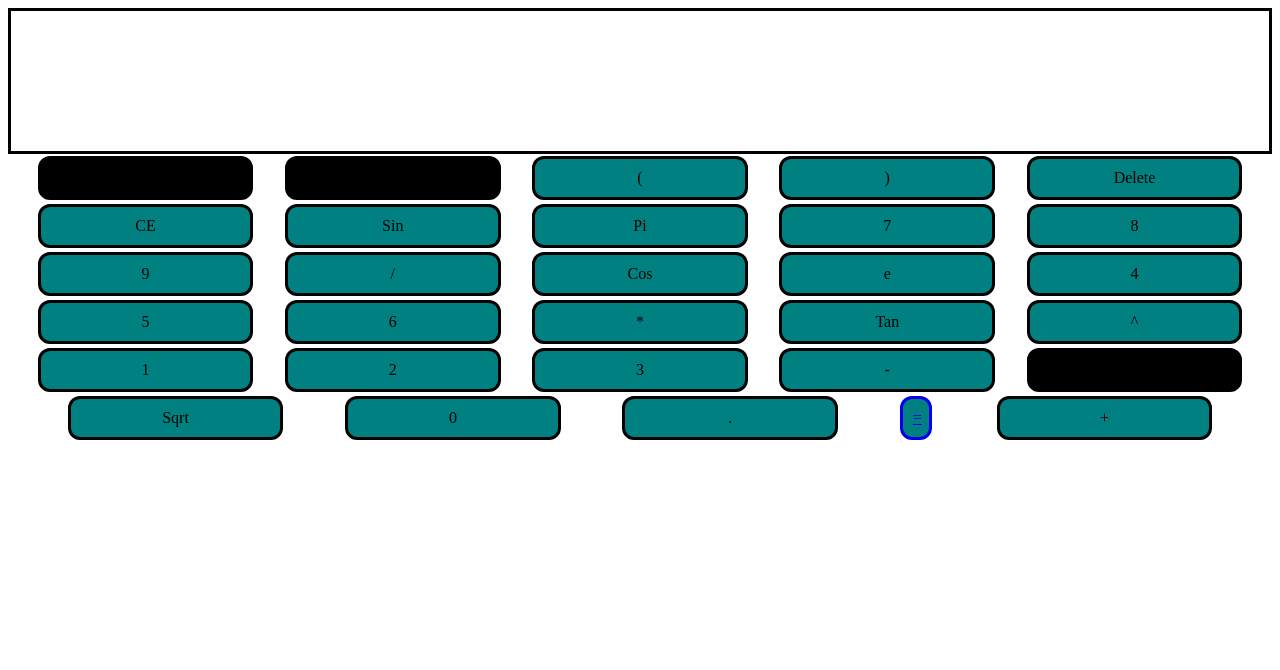
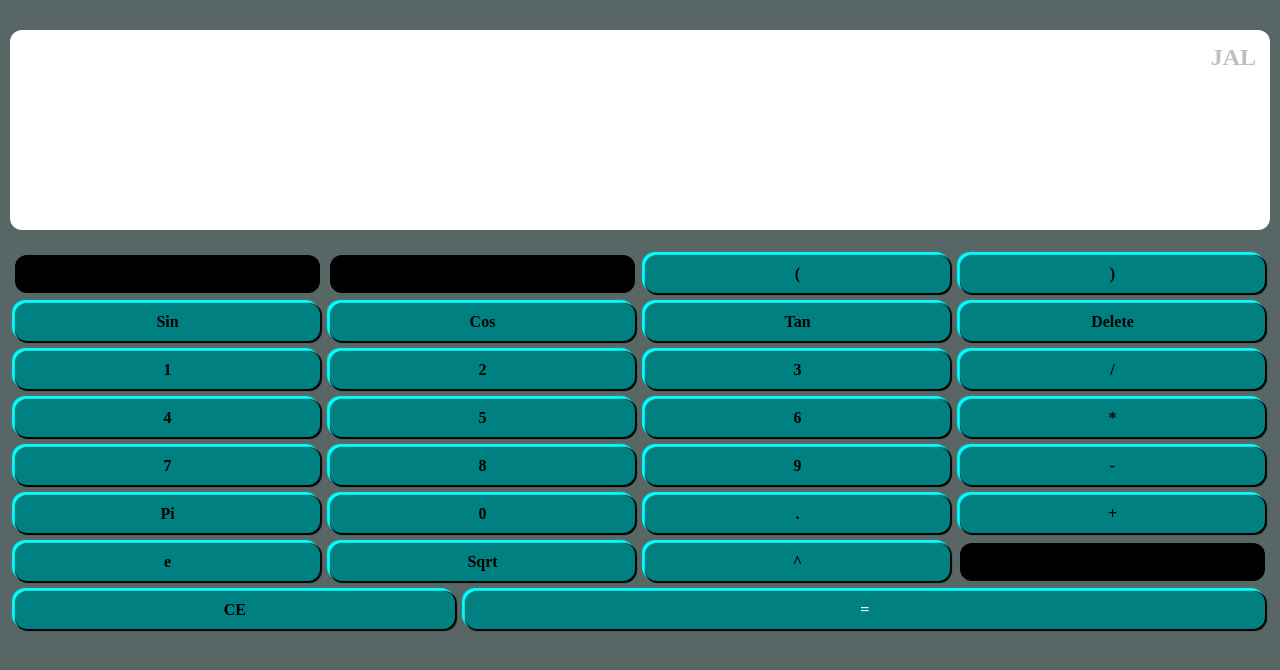
Before and after one commit to JohnnerJAL/Calculator, a plain HTML site: page index.html in a window 1280 px wide. Drawn offline with Linux system fonts and the light colour scheme.

Commit message:
Calculator styles

```diff
--- /dev/null
+++ b/css/desktop.css
@@ -0,0 +1,3 @@
+.button {
+  width: 18%;
+}
--- a/css/mobile.css
+++ b/css/mobile.css
@@ -1,46 +1,74 @@
+* {
+  margin: 0%;
+  padding: 0%;
+}
+body {
+  background-color: rgb(88, 102, 102);
+}
+section.calculator {
+  padding: 10px;
+}
+section.calculator h2 {
+  position: absolute;
+  top: 44px;
+  right: 24px;
+  color: rgb(194, 190, 190);
+}
 .screen {
-  border: solid;
-  height: 120px;
+  height: 180px;
   overflow: scroll;
   scroll-behavior: smooth;
+  background-color: white;
   padding: 10px;
+  margin-top: 20px;
+  margin-bottom: 20px;
+  border-radius: 12px;
 }
-
 ::-webkit-scrollbar {
   display: none;
 }
-
+.screen > p {
+  color: blue;
+  padding: 10px;
+}
+.screen span {
+  color: red;
+}
+.screen p:last-child {
+  color: red;
+  border: solid rgba(180, 158, 158, 0.486);
+  min-height: 40px;
+  padding: 10px;
+}
 .container {
-
   display: flex;
   flex-wrap: wrap;
   justify-content: space-evenly;
 }
-
 .button {
+  flex-grow: 1;
   width: 15%;
-  margin: 2px;;
+  margin: 5px;
   padding: 10px;
-  border: solid;
+  background-color: teal;
+  box-shadow: 1px 1px 1px 1px black, -2px -2px 1px 1px cyan;
+  border-radius: 12px;
   text-align: center;
-  border-radius: 12px;
-  background-color: teal;
+  font-weight: bold;
 }
-.screen span {
-  color: red;
+.button:hover {
+  cursor: pointer;
+  transform: scale(1.02);
 }
-
+a.equal {
+  flex-grow: 4;
+  text-decoration: none;
+  display: flex;
+  color: white;
+}
 /**/
 #rad, #deg, #inv {
   background-color: black;
+  box-shadow: none;
 }
 /**/
-
-.screen p:last-child {
-  color: red;
-  border: solid black;
-  padding: 4px;
-}
-.screen > p {
-  color: blue;
-}
--- a/index.html
+++ b/index.html
@@ -3,46 +3,53 @@
 <head>
     <meta charset="UTF-8">
     <meta name="viewport" content="width=device-width, initial-scale=1.0">
-    <title>Calculator</title>
+    <meta name="description" content="Simple calculator">
+    <meta name="author" content="Johnner Gambacica">
+    <title>Calculator JAL</title>
     <link rel="stylesheet" href="./css/mobile.css">
+    <link rel="stylesheet" href="./css/desktop.css" media="screen and (min-width: 600px)">
 </head>
 <body>
-
+  <main>
     <section class="calculator">
+      <h2>JAL</h2>
       <div class="screen" id="result-screen"></div>
       <div class="container" id="container">
         <div class="button" id="rad">Rad</div>
         <div class="button" id="deg">Deg</div>
         <div class="button" id="left-parenthesis">(</div>
         <div class="button" id="right-parenthesis">)</div>
+        <div class="button" id="sin">Sin</div>
+        <div class="button" id="cos">Cos</div>
+        <div class="button" id="tan">Tan</div>
         <div class="button" id="delete">Delete</div>
-          <div class="button" id="ce">CE</div>
-          <div class="button" id="sin">Sin</div>
-          <div class="button" id="pi">Pi</div>
-          <div class="button" id="seven">7</div>
-          <div class="button" id="eight">8</div>
-          <div class="button" id="nine">9</div>
+        <div class="button" id="one">1</div>
+        <div class="button" id="two">2</div>
+        <div class="button" id="three">3</div>
         <div class="button" id="slash">/</div>
-          <div class="button" id="cos">Cos</div>
-          <div class="button" id="euler">e</div>
         <div class="button" id="four">4</div>
         <div class="button" id="five">5</div>
         <div class="button" id="six">6</div>
         <div class="button" id="x">*</div>
-          <div class="button" id="tan">Tan</div>
-          <div class="button" id="expo">^</div>
-          <div class="button" id="one">1</div>
-          <div class="button" id="two">2</div>
-          <div class="button" id="three">3</div>
+        <div class="button" id="seven">7</div>
+        <div class="button" id="eight">8</div>
+        <div class="button" id="nine">9</div>
         <div class="button" id="dash">-</div>
-          <div class="button" id="inv">Inv</div>
-          <div class="button" id="sqrt">Sqrt</div>
+        <div class="button" id="pi">Pi</div>
         <div class="button" id="zero">0</div>
         <div class="button" id="dot">.</div>
-          <a href="#last"><div class="button" id="result">=</div></a>
         <div class="button" id="plus">+</div>
+        <div class="button" id="euler">e</div>
+        <div class="button" id="sqrt">Sqrt</div>
+        <div class="button" id="expo">^</div>
+        <div class="button" id="inv">Inv</div>
+        <div class="button" id="ce">CE</div>
+        <a href="#last" class="equal">
+          <div class="button" id="result">=</div>
+        </a>
       </div>
     </section>
+  </main>
   <script src="./javascript.js"></script>
 </body>
 </html>
```
Also changed, not shown: css/grid.css (deleted, +0 -13 lines). Lines whose indentation alone changed are shown as unchanged.
